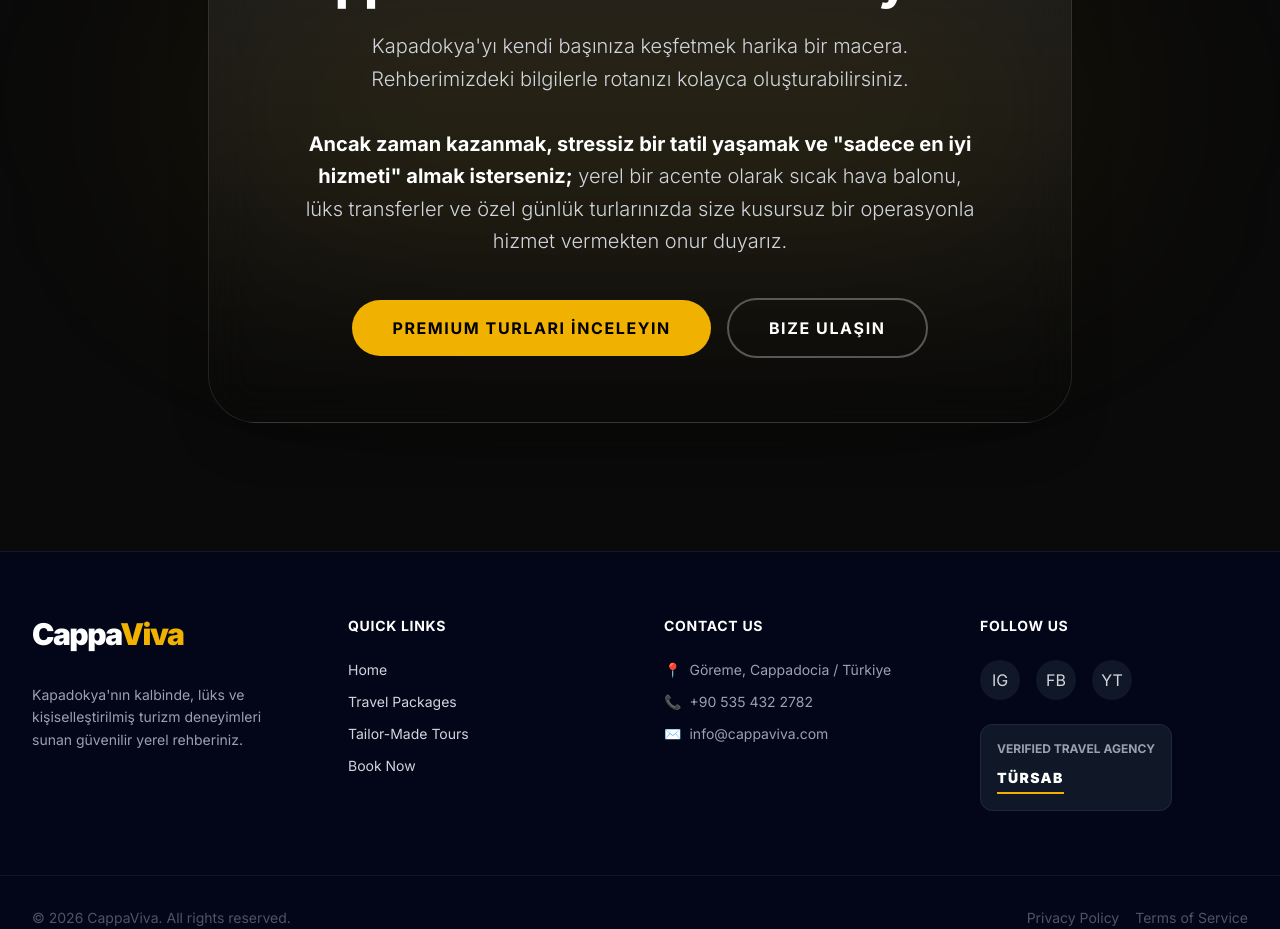
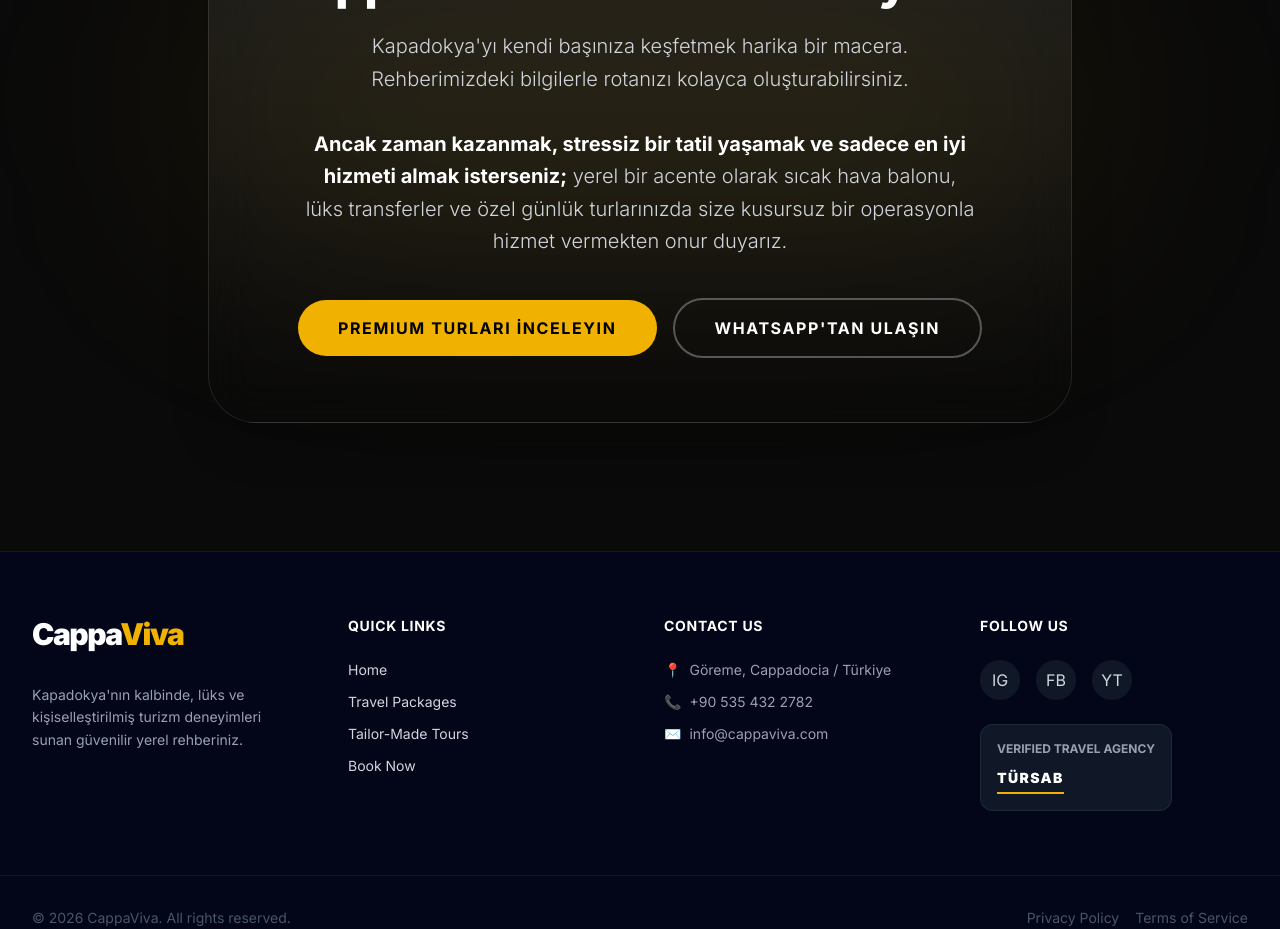
Before and after one commit to kaymakmehmet643-alt/cappaviva2026, a Next.js app: page /local-guide in a window 1280 px wide. Shown: the part 3480-4409 px from the top of the page. Built offline with nearby package versions, Linux system fonts and the light colour scheme.

Commit message:
Local guide sayfasi Vercel hatalarindan arindirildi ve yayina hazir

```diff
--- a/app/local-guide/page.tsx
+++ b/app/local-guide/page.tsx
@@ -1,10 +1,9 @@
 "use client";
 import { motion, useScroll, useTransform } from "framer-motion";
 import Link from "next/link";
-import Image from "next/image";
 
 // Apple Tarzı Kusursuz Animasyon Geçişi
-const appleEase = [0.16, 1, 0.3, 1];
+const appleEase = "easeOut";
 
 export default function LocalGuide() {
   const { scrollY } = useScroll();
@@ -47,7 +46,7 @@ export default function LocalGuide() {
               Kapadokya <br/> <span className="text-gray-500 font-light">Şehir Rehberi.</span>
             </motion.h1>
             <motion.p variants={fadeInUp} className="text-lg md:text-xl text-gray-400 font-light max-w-2xl mx-auto leading-relaxed">
-              Seyahatinizi planlarken ihtiyaç duyacağınız tüm detaylar, mekanlar, ulaşım bilgileri ve yerel tavsiyeler. Kapadokya'yı bir uzmanın rehberliğinde keşfedin.
+              Seyahatinizi planlarken ihtiyaç duyacağınız tüm detaylar, mekanlar, ulaşım bilgileri ve yerel tavsiyeler. Kapadokya&apos;yı bir uzmanın rehberliğinde keşfedin.
             </motion.p>
           </motion.div>
         </div>
@@ -73,13 +72,13 @@ export default function LocalGuide() {
             <h3 className="text-2xl font-extrabold text-white mb-2 tracking-tight">Merhaba, Ben Mehmet 👋</h3>
             <p className="text-yellow-500 text-sm font-bold tracking-widest uppercase mb-6">CappaViva Kurucusu & Yerel Rehber</p>
             <p className="text-gray-400 text-base md:text-lg leading-relaxed mb-6">
-              Kapadokya benim doğup büyüdüğüm, sokaklarını ve vadilerini avucumun içi gibi bildiğim evim. Turizm sektöründeki yıllara dayanan tecrübemle CappaViva'yı kurarken en büyük amacım; misafirlerimize standart bir seyahatin ötesinde, bölgenin gerçek ruhunu yansıtan <strong className="text-white">prestijli ve güvenilir bir deneyim</strong> sunmaktı.
+              Kapadokya benim doğup büyüdüğüm, sokaklarını ve vadilerini avucumun içi gibi bildiğim evim. Turizm sektöründeki yıllara dayanan tecrübemle CappaViva&apos;yı kurarken en büyük amacım; misafirlerimize standart bir seyahatin ötesinde, bölgenin gerçek ruhunu yansıtan <strong className="text-white">prestijli ve güvenilir bir deneyim</strong> sunmaktı.
               <br/><br/>
               Aşağıda hazırladığım bu rehber, tatiliniz boyunca hayatınızı kolaylaştıracak adresleri ve ipuçlarını içeriyor. Harika bir tatil geçirmenizi dilerim. Planlama, turlar veya ulaşım konusunda profesyonel desteğe ihtiyaç duyduğunuz her an, bir mesaj uzağınızdayım.
             </p>
             {/* WHATSAPP BUTONU (Doğrudan sana gelir) */}
             <Link href="https://wa.me/905354322782" target="_blank" className="inline-flex items-center gap-2 text-yellow-500 font-bold hover:text-yellow-400 transition-colors">
-              WhatsApp'tan Ulaşın <svg className="w-4 h-4" fill="none" stroke="currentColor" viewBox="0 0 24 24"><path strokeLinecap="round" strokeLinejoin="round" strokeWidth={2} d="M17 8l4 4m0 0l-4 4m4-4H3" /></svg>
+              WhatsApp&apos;tan Ulaşın <svg className="w-4 h-4" fill="none" stroke="currentColor" viewBox="0 0 24 24"><path strokeLinecap="round" strokeLinejoin="round" strokeWidth={2} d="M17 8l4 4m0 0l-4 4m4-4H3" /></svg>
             </Link>
           </div>
         </motion.div>
@@ -117,7 +116,7 @@ export default function LocalGuide() {
             <span className="text-yellow-500 font-bold uppercase tracking-widest text-sm">City Directory</span>
             <h2 className="text-4xl md:text-5xl font-extrabold text-white mt-2">Bölge Rehberi</h2>
           </div>
-          <p className="text-gray-500 mt-4 md:mt-0 max-w-md">Kapadokya'da aradığınız her mekanı puanları, harita konumları ve kendi profesyonel yorumlarımla inceleyin.</p>
+          <p className="text-gray-500 mt-4 md:mt-0 max-w-md">Kapadokya&apos;da aradığınız her mekanı puanları, harita konumları ve kendi profesyonel yorumlarımla inceleyin.</p>
         </motion.div>
 
         <motion.div
@@ -203,7 +202,7 @@ export default function LocalGuide() {
               <Link href="/guide/faq" className="block bg-black border border-white/10 rounded-3xl p-8 hover:border-yellow-500/50 transition-all duration-500 group">
                 <div className="text-4xl mb-6">❓</div>
                 <h3 className="text-xl font-bold text-white mb-3">Sık Sorulanlar</h3>
-                <p className="text-gray-400 text-sm leading-relaxed mb-6">Çocuklar balona binebilir mi? Hamileler ATV'ye binebilir mi? En çok merak ettiğiniz soruların net cevapları.</p>
+                <p className="text-gray-400 text-sm leading-relaxed mb-6">Çocuklar balona binebilir mi? Hamileler ATV&apos;ye binebilir mi? En çok merak ettiğiniz soruların net cevapları.</p>
                 <span className="text-yellow-500 text-sm font-bold tracking-widest uppercase group-hover:translate-x-2 transition-transform inline-block">İncele →</span>
               </Link>
             </motion.div>
@@ -227,9 +226,9 @@ export default function LocalGuide() {
           </div>
           <h2 className="text-3xl md:text-5xl font-extrabold text-white mb-6 tracking-tight">CappaViva ile Kusursuz Seyahat</h2>
           <p className="text-gray-300 mb-10 text-lg md:text-xl leading-relaxed max-w-2xl mx-auto font-light">
-            Kapadokya'yı kendi başınıza keşfetmek harika bir macera. Rehberimizdeki bilgilerle rotanızı kolayca oluşturabilirsiniz.
+            Kapadokya&apos;yı kendi başınıza keşfetmek harika bir macera. Rehberimizdeki bilgilerle rotanızı kolayca oluşturabilirsiniz.
             <br/><br/>
-            <strong className="text-white font-bold">Ancak zaman kazanmak, stressiz bir tatil yaşamak ve "sadece en iyi hizmeti" almak isterseniz;</strong> yerel bir acente olarak sıcak hava balonu, lüks transferler ve özel günlük turlarınızda size kusursuz bir operasyonla hizmet vermekten onur duyarız.
+            <strong className="text-white font-bold">Ancak zaman kazanmak, stressiz bir tatil yaşamak ve sadece en iyi hizmeti almak isterseniz;</strong> yerel bir acente olarak sıcak hava balonu, lüks transferler ve özel günlük turlarınızda size kusursuz bir operasyonla hizmet vermekten onur duyarız.
           </p>
 
           <div className="flex flex-col sm:flex-row items-center justify-center gap-4">
@@ -244,7 +243,7 @@ export default function LocalGuide() {
               target="_blank"
               className="w-full sm:w-auto bg-transparent border-2 border-white/30 text-white px-10 py-4 rounded-full font-bold text-sm md:text-base uppercase tracking-widest hover:bg-white/10 hover:border-white/50 transition-all duration-300"
             >
-              Bize Ulaşın
+              WhatsApp&apos;tan Ulaşın
             </Link>
           </div>
         </motion.div>
```
